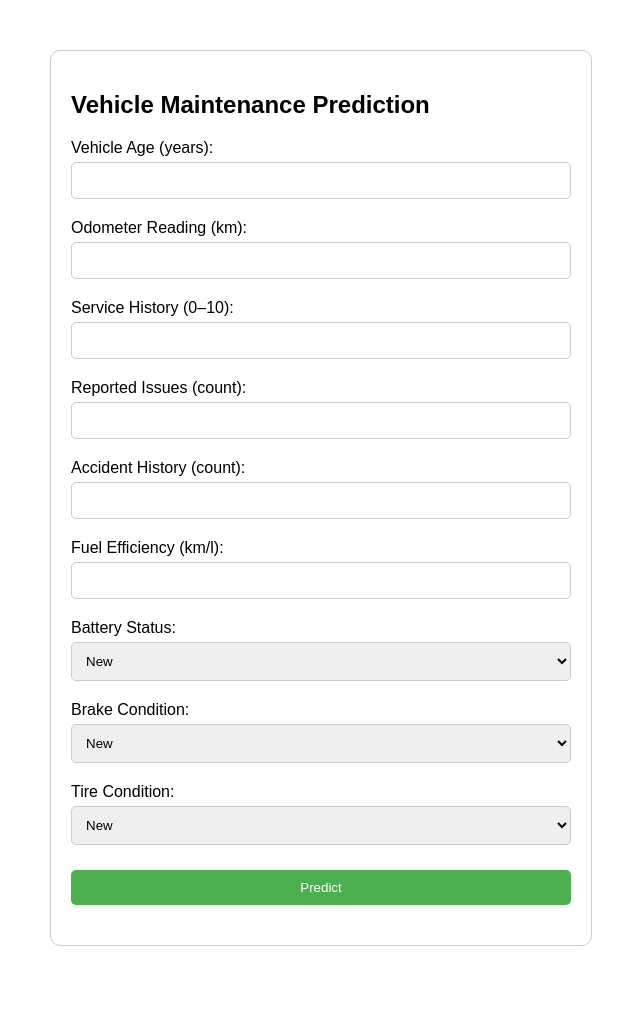
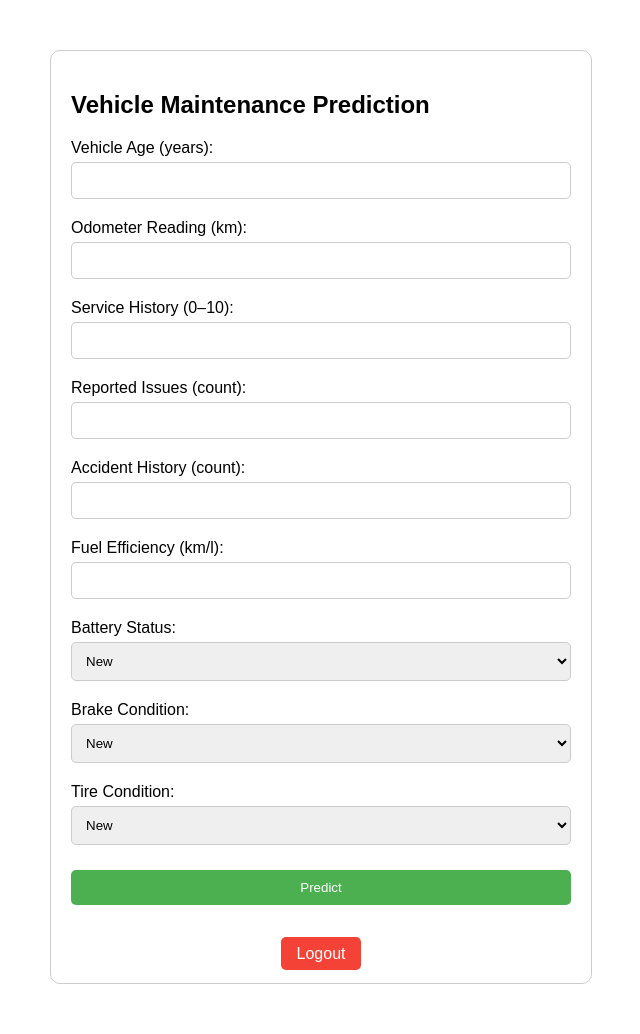
Before and after one commit to rahdwivedi/Vehicle_Maintenance_Model, a Flask app: template templates/index.html in a window 1280 px wide. Shown: the whole page, without its empty margins (319-959 px from the left). Before the commit the page ends 946 px from the top, so only its background shows below. Run offline with Flask 3, Linux system fonts and the light colour scheme; the template is opened without the code that fills it, so the values that code supplies are empty; parts of the project's set-up code (start-up, migrations or seed data) failed here and were passed over.

Commit message:
initial commit

```diff
--- a/app.py
+++ b/app.py
@@ -1,43 +1,53 @@
-# app.py
-
-from flask import Flask, request, jsonify, render_template
+from flask import Flask, request, render_template, redirect, url_for, session
 import pickle
 import numpy as np
 
-# Load the trained vehicle maintenance prediction model
+app = Flask(__name__)
+app.secret_key = 'your_secret_key'  # Replace with a strong key
+
+# Dummy login credentials
+USER_CREDENTIALS = {
+    'admin': 'admin123'
+}
+
+# Load model
 model_path = 'vehicle_model.pkl'
 with open(model_path, 'rb') as file:
     model = pickle.load(file)
 
-app = Flask(__name__)
-
-# Encoding dictionaries based on your actual categories
-battery_status_encoding = {
-    'New': 0,
-    'Good': 1,
-    'Weak': 2
-}
-
-tire_condition_encoding = {
-    'New': 0,
-    'Good': 1,
-    'Worn Out': 2
-}
-
-brake_condition_encoding = {
-    'New': 0,
-    'Good': 1,
-    'Worn Out': 2
-}
+# Encoding dictionaries
+battery_status_encoding = {'New': 0, 'Good': 1, 'Weak': 2}
+tire_condition_encoding = {'New': 0, 'Good': 1, 'Worn Out': 2}
+brake_condition_encoding = {'New': 0, 'Good': 1, 'Worn Out': 2}
 
 @app.route('/')
 def home():
-    return render_template('index.html')
+    if 'username' in session:
+        return render_template('index.html')
+    return redirect(url_for('login'))
+
+@app.route('/login', methods=['GET', 'POST'])
+def login():
+    if request.method == 'POST':
+        username = request.form['username']
+        password = request.form['password']
+        if USER_CREDENTIALS.get(username) == password:
+            session['username'] = username
+            return redirect(url_for('home'))
+        return render_template('login.html', error='Invalid Credentials')
+    return render_template('login.html')
+
+@app.route('/logout')
+def logout():
+    session.pop('username', None)
+    return redirect(url_for('login'))
 
 @app.route('/predict', methods=['POST'])
 def predict():
+    if 'username' not in session:
+        return redirect(url_for('login'))
+
     try:
-        # Extract and convert form inputs
         Vehicle_Age = float(request.form['Vehicle_Age'])
         Odometer_Reading = float(request.form['Odometer_Reading'])
         Service_History = float(request.form['Service_History'])
@@ -45,30 +55,21 @@ def predict():
         Accident_History = float(request.form['Accident_History'])
         Fuel_Efficiency = float(request.form['Fuel_Efficiency'])
 
-        # Encode categorical inputs
         Battery_Status = battery_status_encoding[request.form['Battery_Status']]
         Tire_Condition = tire_condition_encoding[request.form['Tire_Condition']]
         Brake_Condition = brake_condition_encoding[request.form['Brake_Condition']]
 
-        # Feature array in model-trained order
         features = [
-            Vehicle_Age,
-            Odometer_Reading,
-            Service_History,
-            Reported_Issues,
-            Accident_History,
-            Fuel_Efficiency,
-            Battery_Status,
-            Brake_Condition,
-            Tire_Condition
+            Vehicle_Age, Odometer_Reading, Service_History,
+            Reported_Issues, Accident_History, Fuel_Efficiency,
+            Battery_Status, Brake_Condition, Tire_Condition
         ]
 
         final_features = [np.array(features)]
         prediction = model.predict(final_features)
+        output = "Maintenance Needed" if prediction[0] == 1 else "No Maintenance Needed"
 
-        output = "Maintenance Needed" if prediction[0] == 1 else "No Maintenance Needed"
         return render_template('index.html', prediction_text=f'Prediction: {output}')
-
     except Exception as e:
         return render_template('index.html', prediction_text=f'Error: {str(e)}')
 
--- a/templates/index.html
+++ b/templates/index.html
@@ -37,11 +37,38 @@
             text-align: center;
             margin-top: 20px;
         }
+        .logout-container {
+            text-align: center;
+            margin-top: 20px;
+        }
+        .logout-container a {
+            text-decoration: none;
+            color: white;
+            background-color: #f44336;
+            padding: 8px 16px;
+            border-radius: 5px;
+        }
+        .logout-container a:hover {
+            background-color: #da190b;
+        }
+        .welcome {
+            text-align: center;
+            font-size: 1em;
+            color: #555;
+            margin-bottom: 20px;
+        }
     </style>
 </head>
 <body>
     <div class="form-container">
         <h2>Vehicle Maintenance Prediction</h2>
+
+        <div class="welcome">
+            {% if session['username'] %}
+                Welcome, {{ session['username'] }}!
+            {% endif %}
+        </div>
+
         <form action="/predict" method="post">
             <label for="Vehicle_Age">Vehicle Age (years):</label>
             <input type="number" name="Vehicle_Age" step="0.1" required>
@@ -88,6 +115,10 @@
         {% if prediction_text %}
         <div class="result">{{ prediction_text }}</div>
         {% endif %}
+
+        <div class="logout-container">
+            <a href="{{ url_for('logout') }}">Logout</a>
+        </div>
     </div>
 </body>
 </html>
```
